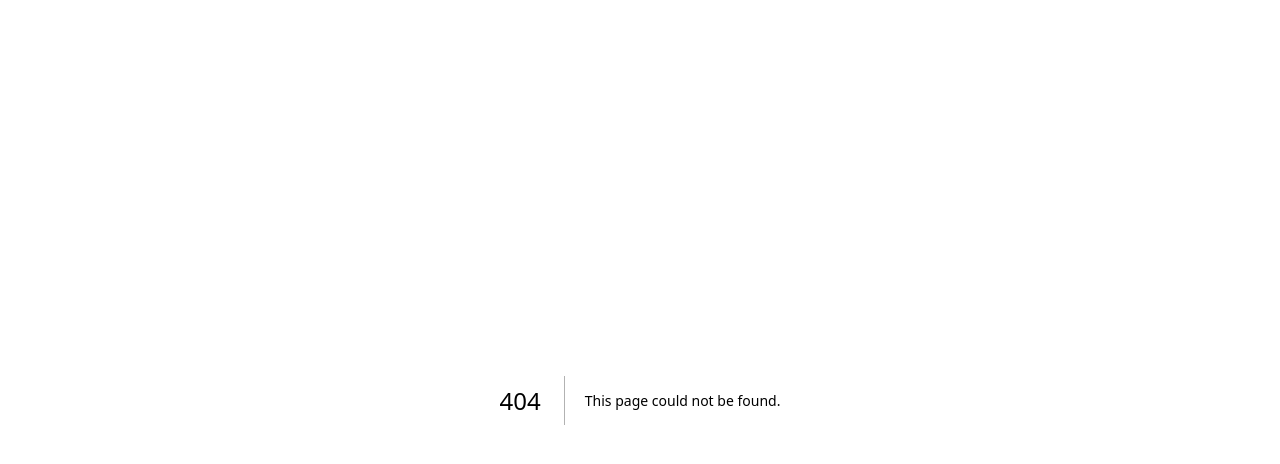
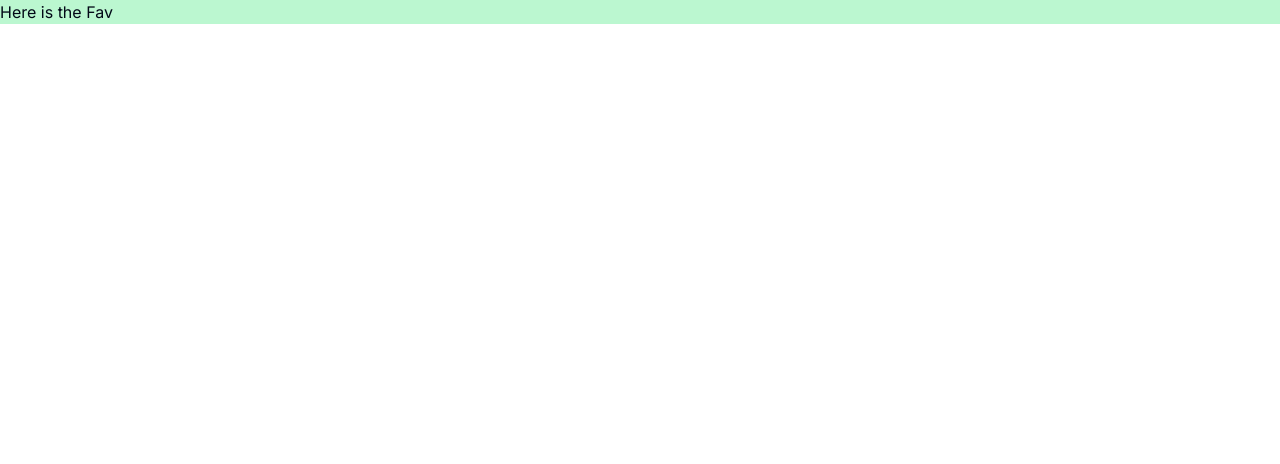
Before and after one commit to MESSELMIyahya/Fileme, a Next.js app: page /fav in a window 1280 px wide. Before the commit this address had no page. Shown: the top 464 px of the page. Built offline with nearby package versions, Linux system fonts and the light colour scheme.

Commit message:
Add Dashbaord group and fav and home and trash pages

```diff
--- /dev/null
+++ b/src/app/(dashboard)/fav/page.tsx
@@ -0,0 +1,20 @@
+
+
+
+
+
+
+
+export default function HomePage (){
+
+
+
+
+    return (<div className="w-full bg-green-200">
+
+
+        Here is the Fav
+
+
+    </div>)
+}
--- /dev/null
+++ b/src/app/(dashboard)/home/page.tsx
@@ -0,0 +1,20 @@
+
+
+
+
+
+
+
+export default function HomePage (){
+
+
+
+
+    return (<div className="w-full bg-blue-200">
+
+
+        Here is the dashboard
+
+
+    </div>)
+}
--- /dev/null
+++ b/src/app/(dashboard)/trash/page.tsx
@@ -0,0 +1,20 @@
+
+
+
+
+
+
+
+export default function HomePage (){
+
+
+
+
+    return (<div className="w-full bg-yellow-200">
+
+
+        Here is the trash
+
+
+    </div>)
+}
```
